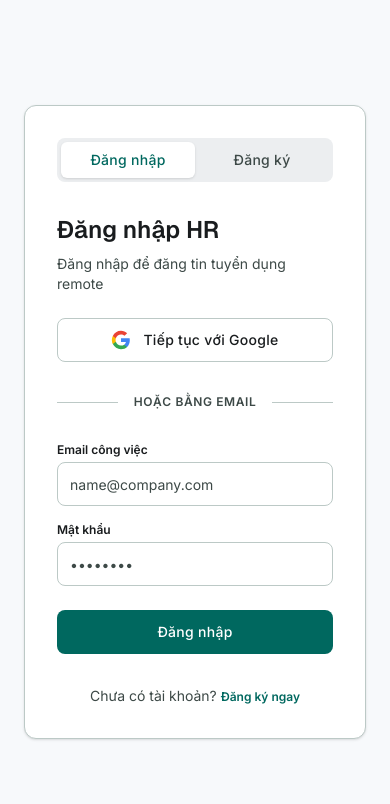
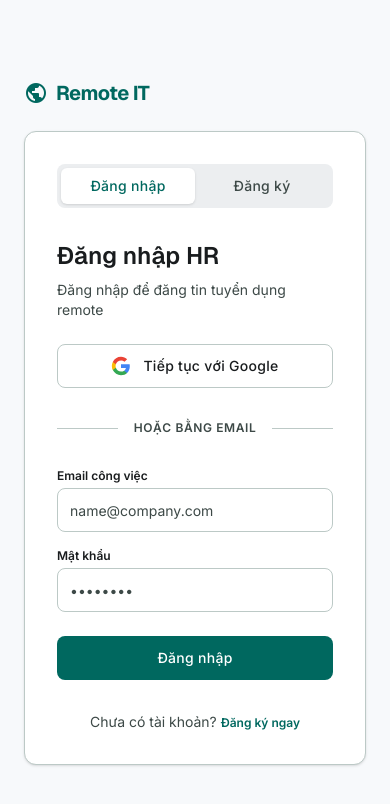
Before and after one commit to Nimwy/remote-it-job, a Next.js app in the folder frontend/: page /login in a window 390 px wide. Shown: the top 804 px of the page. Built offline with nearby package versions, Linux system fonts and the light colour scheme.

Commit message:
fix: make Remote IT logo on auth page link to homepage
- Desktop branding panel logo links to /
- Add mobile logo (visible on small screens) linking to /

```diff
--- a/frontend/src/components/AuthPage.tsx
+++ b/frontend/src/components/AuthPage.tsx
@@ -4,6 +4,7 @@
 import { useForm } from "react-hook-form";
 import { zodResolver } from "@hookform/resolvers/zod";
 import { z } from "zod";
+import Link from "next/link";
 import { useRouter } from "next/navigation";
 import { useLogin, useRegister } from "../hooks/useAuth";
 import { Icon } from "./ui/Icon";
@@ -66,10 +67,10 @@
       <div className="relative hidden w-1/2 flex-col justify-between overflow-hidden bg-surface-tint lg:flex">
         <div className="absolute inset-0 bg-gradient-to-t from-surface-tint via-surface-tint/80 to-transparent" />
         <div className="relative z-10 mx-auto flex h-full w-full max-w-xl flex-col justify-between p-8 pt-16">
-          <div className="inline-flex items-center gap-2 text-on-primary">
+          <Link href="/" className="inline-flex items-center gap-2 text-on-primary">
             <Icon name="public" className="text-[32px]" />
             <span className="font-display text-headline-md font-bold tracking-tight">Remote IT</span>
-          </div>
+          </Link>
           <div className="mb-24">
             <h1 className="mb-6 font-display text-display leading-tight text-on-primary">
               Kết nối tài năng công nghệ toàn cầu.
@@ -94,6 +95,13 @@
 
       <div className="flex w-full items-center justify-center bg-surface p-6 lg:w-1/2">
         <div className="w-full max-w-[480px]">
+          <Link
+            href="/"
+            className="mb-6 inline-flex items-center gap-2 text-primary lg:hidden"
+          >
+            <Icon name="public" className="text-[28px]" />
+            <span className="font-display text-headline-sm font-bold tracking-tight">Remote IT</span>
+          </Link>
           <div className="rounded-xl border border-outline-variant bg-surface-container-lowest p-8 shadow-sm">
             <div className="relative mb-8 flex rounded-lg bg-surface-container p-1">
               <div
```
Also changed, not shown: 1 other file (tests, documents, lock files or other folders).
